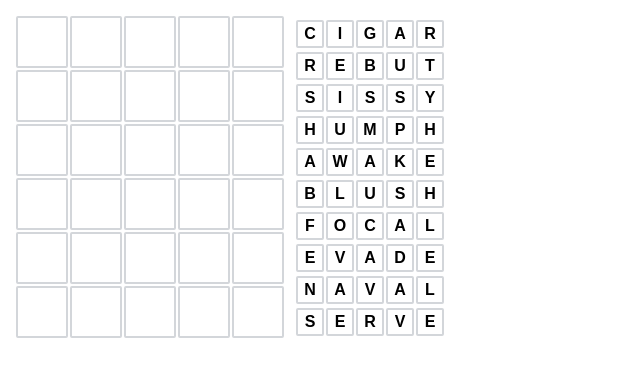
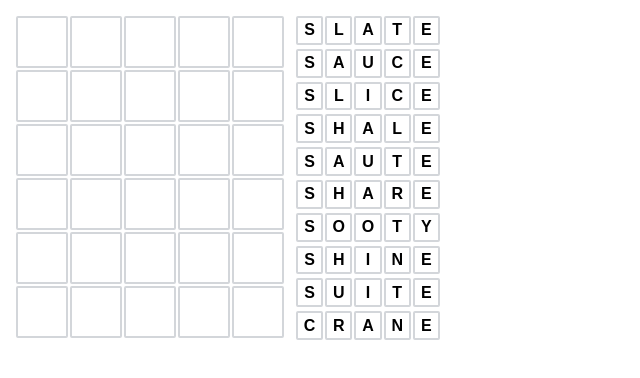
Before and after one commit to aadityabhusal/wordlewiz, a React (Vite) app: page / in a window 1280 px wide. Shown: the top 378 px of the page, without its empty margins (0-640 px from the left). Built offline with nearby package versions, Linux system fonts and the light colour scheme.

Commit message:
feat: sorts words and answers by letter frequency

```diff
--- a/src/style.css
+++ b/src/style.css
@@ -35,11 +35,11 @@
 }
 
 #suggestions {
-  flex: 0 0 10rem;
+  flex: 0 0 9rem;
   display: flex;
   flex-direction: column;
   gap: 0.25rem;
-  padding: 0.25rem;
+  padding: 0 0.25rem;
   overflow-y: auto;
 }
 
@@ -54,6 +54,6 @@
 }
 
 .suggestion > .matrixLetter {
-  width: 1.5rem;
-  height: 1.5rem;
+  width: 1.55rem;
+  height: 1.55rem;
 }
```
Also changed, not shown: archive/guess.ts (+25 -2 lines), src/data/answers.json (+1 -1 lines), src/data/words.json.
